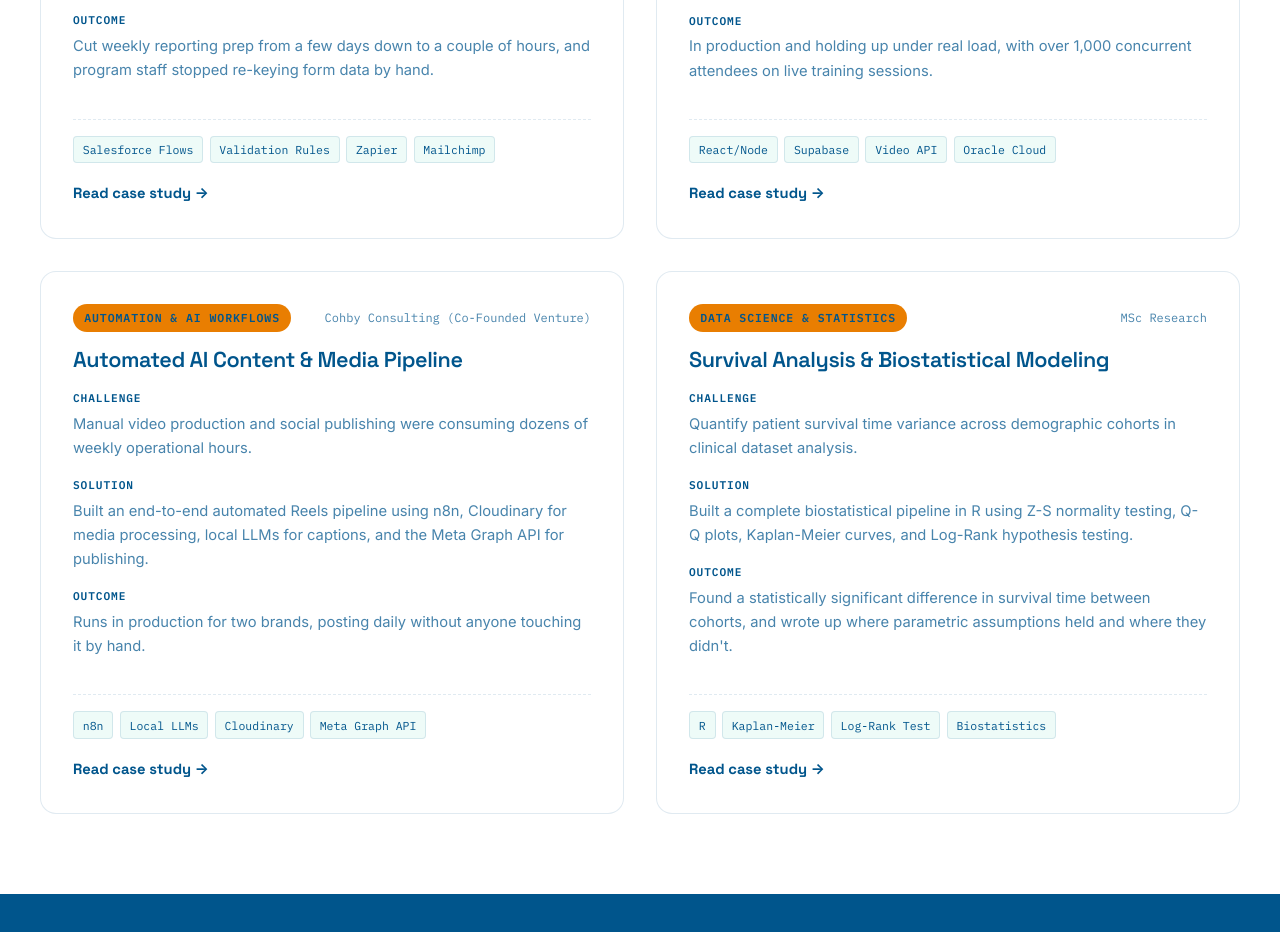
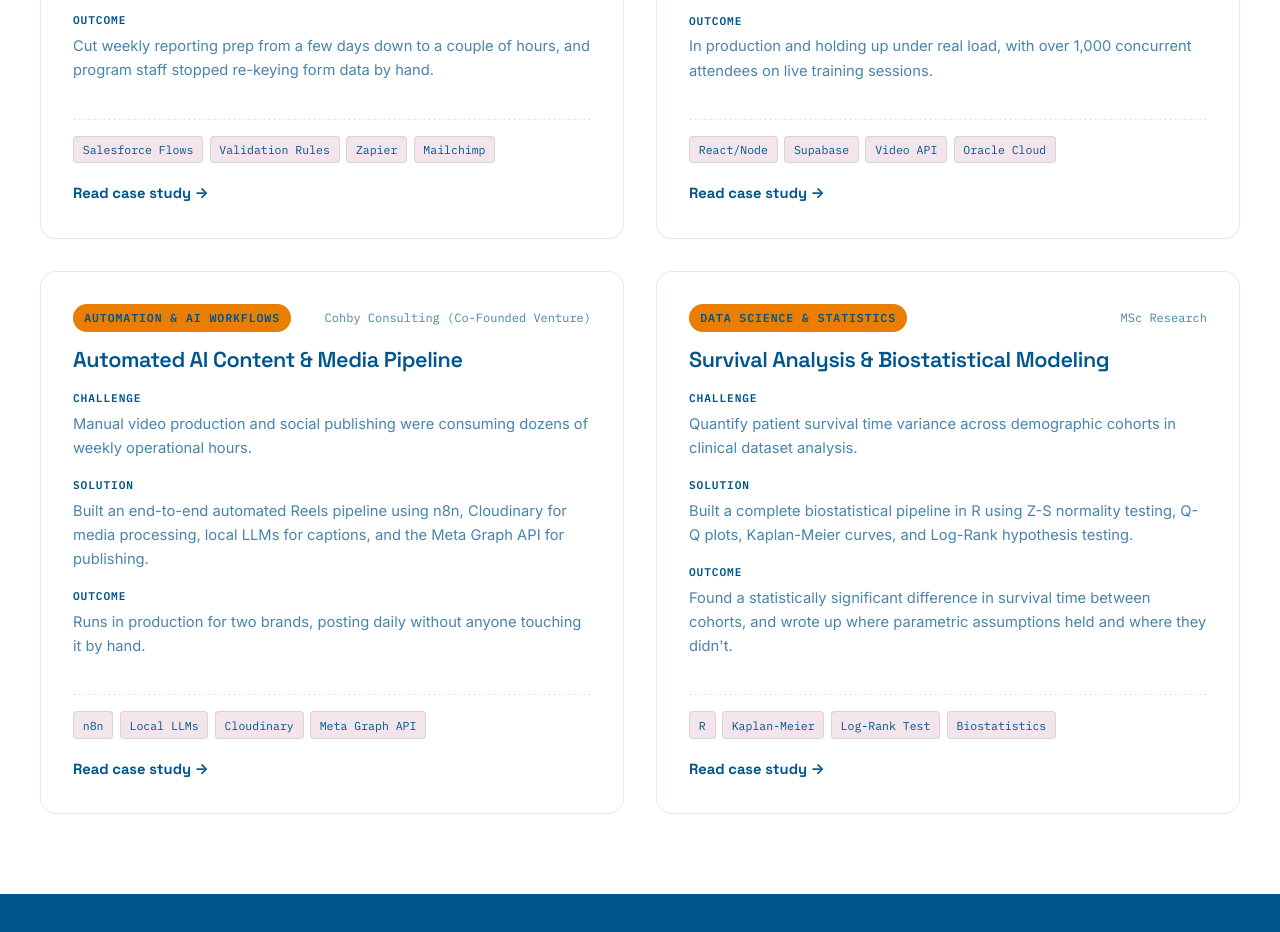
Before and after one commit to reindolfpratt/Reindolf-Manu-Portfolio, a plain HTML site: page index.html in a window 1280 px wide. Shown: the part 1300-2232 px from the top of the page. Drawn offline with Linux system fonts and the light colour scheme.

Commit message:
Update website primary light color to dusty rose #d5a6bd

```diff
--- a/assets/css/style.css
+++ b/assets/css/style.css
@@ -1,6 +1,6 @@
 /* =========================================================
    Reindolf Manu — Portfolio
-   Design Language: Steel Blue, Fresh Mint & Vibrant Amber
+   Design Language: Steel Blue, Dusty Rose & Vibrant Amber
    Inspired by modern, high-impact data & consulting portfolios.
    ========================================================= */
 
@@ -9,8 +9,8 @@
 :root {
   --navy: #00558c;
   --navy-light: #004470;
-  --mint: #DCF6F1;
-  --mint-soft: #EEFBF8;
+  --mint: #d5a6bd;
+  --mint-soft: #f3e5eb;
   --white: #FFFFFF;
   --lime: #e97e01;
   --lime-hover: #cc6e00;
```
